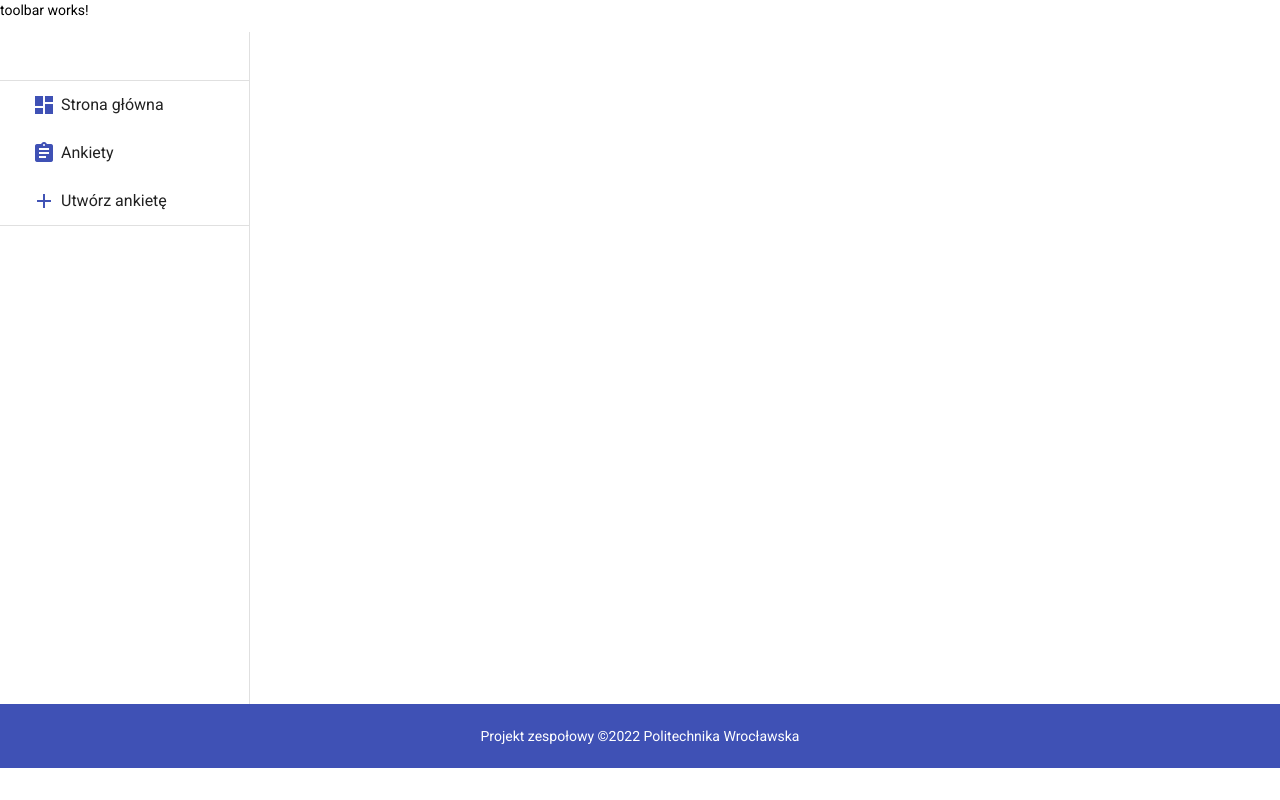
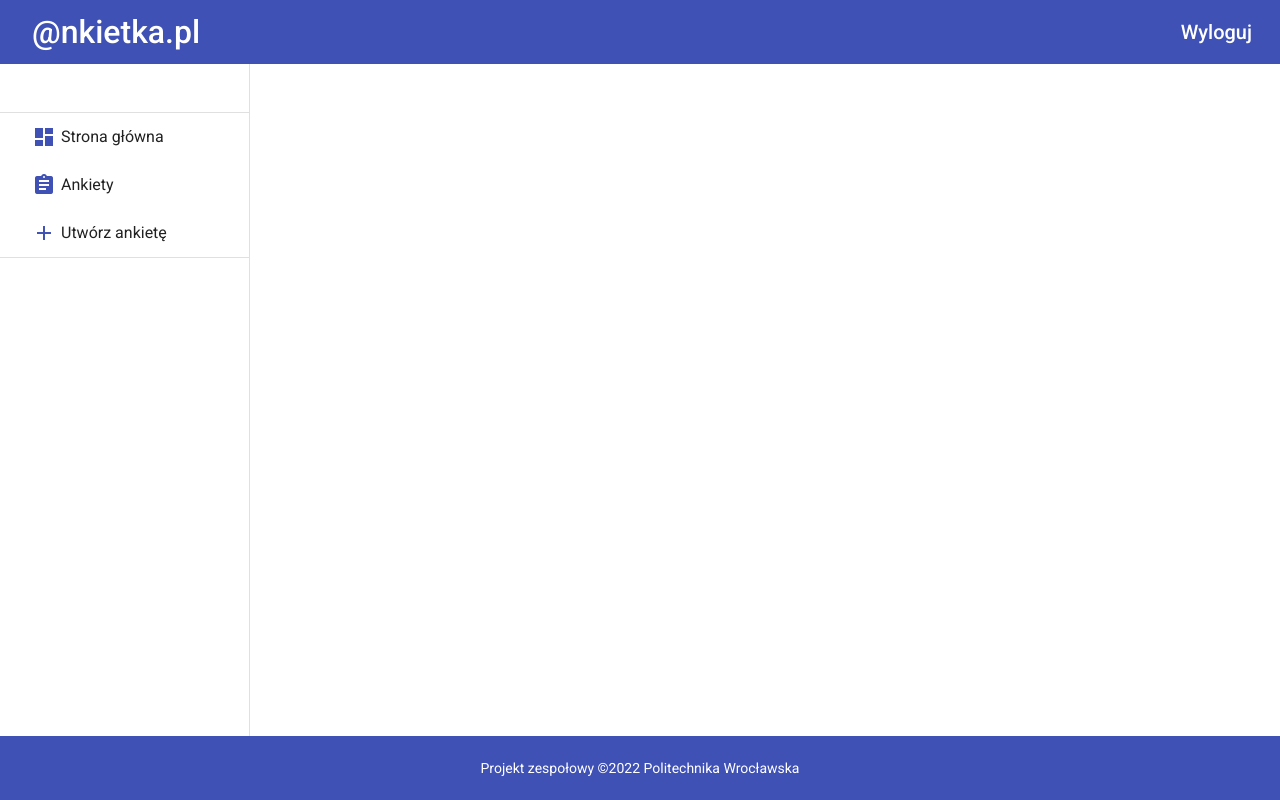
Before and after one commit to Kacper-Sleziak/Polling_App, an Angular app in the folder frontend/polling_app/: page / in a window 1280 px wide. Built offline with nearby package versions, Linux system fonts and the light colour scheme.

Commit message:
Adjust ToolbarComponent

```diff
--- a/frontend/polling_app/src/app/components/shared-components/toolbar/toolbar.component.css
+++ b/frontend/polling_app/src/app/components/shared-components/toolbar/toolbar.component.css
@@ -0,0 +1,15 @@
+.mat-toolbar{
+    padding-left: 2rem;
+    padding-right: 1rem;
+    justify-content: space-between;
+}
+
+a{
+    font-size: 1.25rem;
+    padding-right: 0.75rem;
+    padding-left: 0.75rem;
+}
+
+#logo{
+    font-size: 2rem;
+}
--- a/frontend/polling_app/src/app/components/shared-components/toolbar/toolbar.component.html
+++ b/frontend/polling_app/src/app/components/shared-components/toolbar/toolbar.component.html
@@ -1 +1,11 @@
-<p>toolbar works!</p>
+<mat-toolbar id="mat-toolbar" color="primary">
+
+    <!-- Logo -->
+    <div id="logo">@nkietka.pl</div>
+
+    <!-- Buttons section -->
+    <div>
+            <a mat-button href="#">Wyloguj</a>
+    </div>
+
+</mat-toolbar>
```
